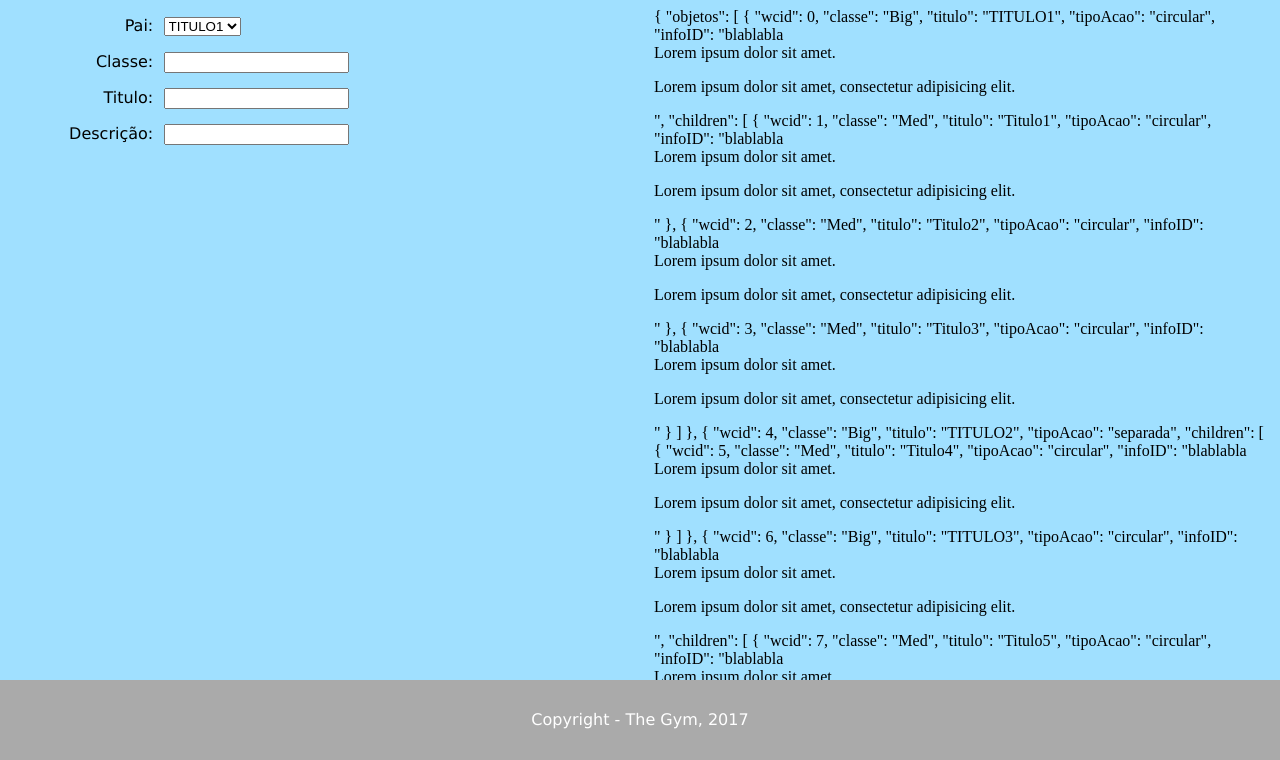
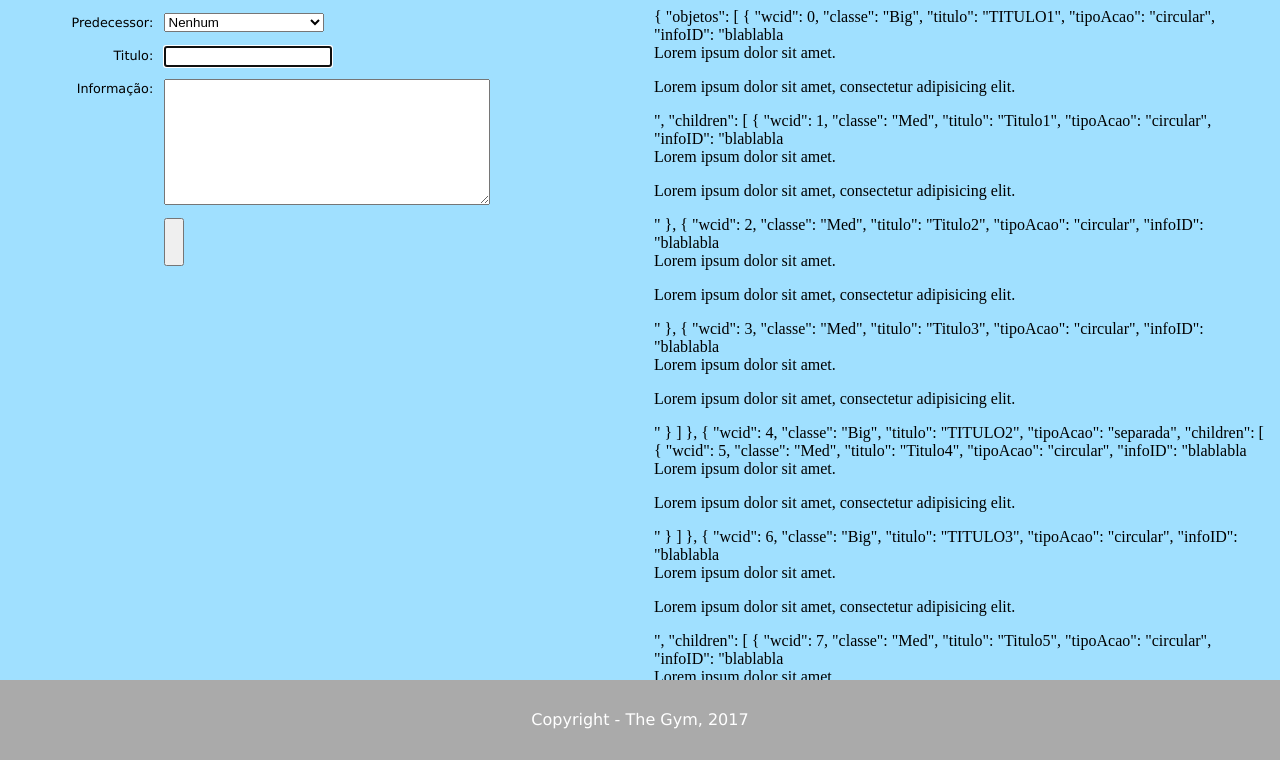
Before and after one commit to diogojr2d/wordcloud, a PHP site: page /nuvem_cadastro.html in a window 1280 px wide. Shown: the part 40-800 px from the top of the page. Run offline with PHP 8.4, Linux system fonts and the light colour scheme; some libraries are stand-ins or nearby versions.

Commit message:
formulario

```diff
--- a/Guia.txt
+++ b/Guia.txt
@@ -17,3 +17,6 @@
 
 *** OPCIONAL ***
 6. Modificar colisão pra comparar com cada circulo já existente e verificar se é mais rápido
+
+
+http://www.devmedia.com.br/criando-um-sistema-de-cadastro-e-login-com-php-e-mysql/37213
--- a/css/style.css
+++ b/css/style.css
@@ -32,10 +32,29 @@
 section {
 	display: inline-block;
 	margin: 0;
-	min-width: 200px;
+	min-width: 160px;
 }
-iframe {
-	border: none;
+form select, form input {
+	width: 160px;
+	max-height: 20px;
+}
+form p {
+	min-height: 20px;
+	padding: 0 2px;
+	font-size: 0.8em;
+	display: flex;
+	align-items: center;
+	/*border: solid 1px black;*/
+}
+label {
+	margin-left: auto;
+	/*border: solid 1px blue;*/
+}
+form textarea {
+	align-self: flex-start;
+	min-width: 160px;
+	width: 320px;
+	height: 120px;
 }
 .col1-4 {
 	width: 24.5%;
@@ -128,10 +147,6 @@
 	text-align: center;
 	margin: auto;
 }
-.formulario p {
-	height: 20px;
-	padding: 0 2px;
-}
 /*
 * Modules Styles
 */
--- /dev/null
+++ b/js/func.js
@@ -0,0 +1,46 @@
+function SetCSS() {
+    // Inicialização de variáveis
+    windowWidth = $(window).width();
+    windowHeight = $(window).height();
+    headerHeight = $("header").outerHeight();
+    footerHeight = $("footer").outerHeight();
+    contentHeight = windowHeight-footerHeight-headerHeight;
+
+    // Configura CSS inicial
+    $(".content").height(contentHeight);
+};
+
+function SetForm() {
+    var xhttp = new XMLHttpRequest();
+    xhttp.onreadystatechange = function() {
+        if (this.readyState == 4 && this.status == 200) {
+            var myJSON = JSON.parse(xhttp.responseText);
+
+            // Seta Predecessores
+            var obj = {};
+            for (var i = 0; i < myJSON.objetos.length; i++) {
+                obj = myJSON.objetos[i];
+                $('select#fparent').append(
+                    '<option value='+obj.wcid+'>('+obj.wcid+') '+obj.titulo+'</option>'
+                );
+
+                if (obj.hasOwnProperty('children')) {
+                    for (var j = 0; j < obj.children.length; j++) {
+                        $('select#fparent').append(
+                            '<option value='+obj.children[j].wcid+'>('+obj.children[j].wcid+') '+obj.children[j].titulo+'</option>'
+                        );
+                    }
+                }
+            }
+
+            /*// Seta Classes
+            for (var i = 0; i < myJSON.config.classes.length; i++) {
+                $('select#fclass').append(
+                    '<option value='+myJSON.config.classes[i]+'>'+myJSON.config.classes[i]+'</option>'
+                );
+            }*/
+        }
+    };
+    xhttp.open("POST", "js/wordcloud.json", true);
+    xhttp.send();
+};
--- a/js/setcontent.js
+++ /dev/null
@@ -1,11 +0,0 @@
-$(document).ready(function() {
-		// Inicialização de variáveis
-        windowWidth = $(window).width();
-        windowHeight = $(window).height();
-        headerHeight = $("header").outerHeight();
-        footerHeight = $("footer").outerHeight();
-        contentHeight = windowHeight-footerHeight-headerHeight;
-
-        // Configura CSS inicial
-        $(".content").height(contentHeight);
-});
--- a/js/wordcloud.json
+++ b/js/wordcloud.json
@@ -165,5 +165,10 @@
                 }
             ]
         }
-	]
+	],
+
+    "config": {
+        "classes": ["Big", "Med", "Small"],
+        "tiposAcao": ["circular", "separado"]
+    }
 }
--- a/nuvem_cadastro.html
+++ b/nuvem_cadastro.html
@@ -11,8 +11,7 @@
 
 	<link rel="stylesheet" href="css/style.css">
 	<script src="https://code.jquery.com/jquery-3.1.1.min.js"></script>
-	<script src="js/setcontent.js"></script>
-
+	<script src="js/func.js"></script>
 </head>
 <body>
 <header>
@@ -20,24 +19,24 @@
 </header>
 
 <div class="content">
-	<div class="formulario col2-4 left">
+	<div class="col2-4 left">
 		<form method="post" action="validateform.php">
 		<div class="col1-4 left tright">
-			<p><label for="fparent">Pai:</label></p>
-			<p><label for="fclass">Classe:</label></p>
+			<p><label for="fparent">Predecessor:</label></p>
 			<p><label for="ftitle">Titulo:</label></p>
-			<p><label for="fdesc">Descrição:</label></p>
+			<p><label for="finfo">Informação:</label></p>
 		</div>
 		<div class="col3-4 right tleft">
 			<p>
 				<select id="fparent" name="fparent">
-
+					<option value='None'>Nenhum</option>
 				</select>
 			</p>
-			<p><input type="text" id="fclass" name="fclass" required/></p>
-			<p><input type="text" id="ftitle" name="ftitle" required/></p>
-			<p><input type="textarea" id="fdesc" name="fdesc" required/></p>
+			<p><input type="text" id="ftitle" name="ftitle" maxlength="50" required autofocus/></p>
+			<p><textarea id="finfo" name="finfo" required></textarea></p>
+			<p><button></p>
 		</div>
+		</form>
 	</div>
 	<div class="col2-4 right">
 		<object data="js/wordcloud.json" width='100%' height='100%'></object>
@@ -48,21 +47,9 @@
 	<section class="col2-4 tcenter" id="fora">Copyright - The Gym, 2017</section>
 </footer>
 <script type="text/javascript">
-	var xhttp = new XMLHttpRequest();
-    xhttp.onreadystatechange = function() {
-        if (this.readyState == 4 && this.status == 200) {
-            var myJSON = JSON.parse(xhttp.responseText);
-            console.log("JSON carregado com sucesso.");
+	SetCSS();
 
-            for (var i = 0; i < myJSON.objetos.length; i++) {
-            	$('select#fparent').append(
-            		'<option value='+myJSON.objetos[i].wcid+'>'+myJSON.objetos[i].titulo+'</option>'
-            	);
-            }
-        }
-    };
-    xhttp.open("POST", "js/wordcloud.json", true);
-    xhttp.send();
+	SetForm();
 </script>
 </body>
 </html>
```
